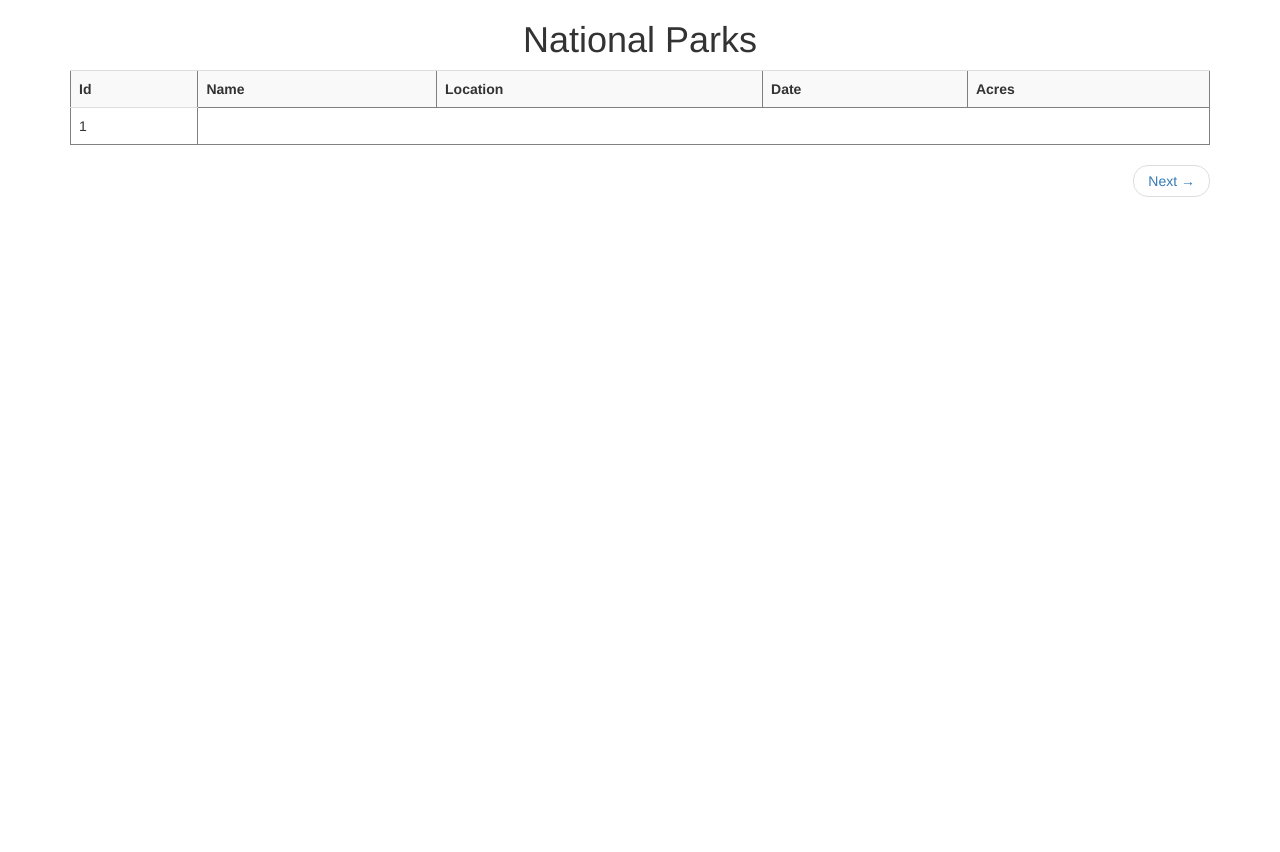
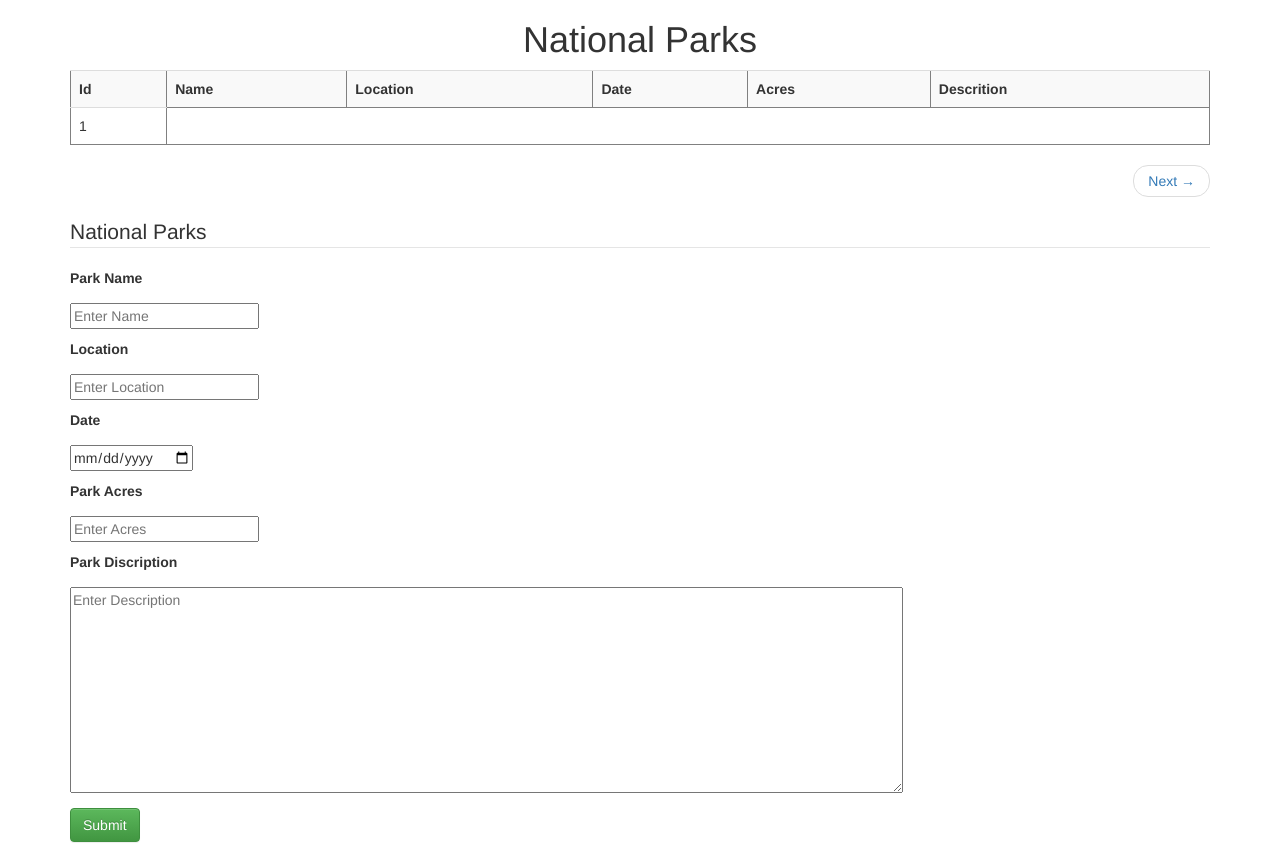
Before and after one commit to gregmccabe/Codeup_Web_Exercises, a PHP site: page /national_parks.php in a window 1280 px wide. Before the commit the page ends 197 px from the top, so only its background shows below. Run offline with PHP 8.4, Linux system fonts and the light colour scheme; tables that the repository leaves empty or names only in its code hold one stand-in row (values such as "Sample post"); some libraries are stand-ins or nearby versions.

Commit message:
Add form to national parks

```diff
--- a/public/national_parks.php
+++ b/public/national_parks.php
@@ -21,9 +21,18 @@ if (isset($_GET['page'])) {
     $offset = $pageNumber * $limitRecord;
 
 }
+// $stmt = $dbc->prepare('SELECT * FROM national_parks WHERE id = :id');
 
-$query = "SELECT * FROM national_parks LIMIT {$limitRecord} OFFSET {$offset}";
-$stmt = $dbc->query($query);
+// $stmt->bindValue(':id', 1, PDO::PARAM_INT);
+// $stmt->execute();
+
+// print_r($stmt->fetchAll(PDO::FETCH_ASSOC));
+$query = "SELECT * FROM national_parks LIMIT :limitRecord OFFSET :offset";
+$stmt = $dbc->prepare($query);
+$stmt->bindValue(':limitRecord', $limitRecord, PDO::PARAM_INT);
+$stmt->bindValue(':offset', $offset, PDO::PARAM_INT);
+$stmt->execute();
+
 $parks = $stmt->fetchAll(PDO::FETCH_ASSOC);
 
 $count = $dbc->query("SELECT * FROM national_parks;")->fetchColumn();
@@ -57,6 +66,7 @@ $prevPage = $pageNumber - 1;
                 <th>Location</th>
                 <th>Date</th>
                 <th>Acres</th>
+                <th>Descrition</th>
             </tr>
              <? foreach ($parks as $park) : ?>
             <tr>
@@ -76,6 +86,46 @@ $prevPage = $pageNumber - 1;
           <li class="next"><a href="national_parks.php?page=<?= $nextPage; ?>">Next &rarr;</a></li>
         <? endif ?>
     </ul>
+    <form>
+  <fieldset>
+    <legend>National Parks</legend>
+        <p>
+            <label for="name">Park Name</label>
+        </p>
+        <p>
+            <input id="name" name="name" type="text" placeholder="Enter Name">
+        </p>
+
+        <p><label for="location">Location</label></p>
+        <p>
+            <input id="location" name="location" type="text" placeholder="Enter Location">
+        </p>
+
+        <p>
+            <label for="date">Date</label>
+        </p>
+        <p>
+            <input id="date" name="date" type="date" placeholder="Enter Date">
+        </p>
+
+        <p>
+            <label for="acres">Park Acres</label>
+        </p>
+        <p>
+            <input id="acres" name="acres" type="float" placeholder="Enter Acres">
+        </p>
+
+        <p>
+            <label for="description">Park Discription</label>
+        </p>
+        <p>
+            <textarea id="description" name="description" rows="10" cols="100" placeholder="Enter Description"></textarea>
+        </p>
+        <p>
+            <button type="Submit" name="Submit" class="btn btn-success">Submit</button>
+        </p>
+  </fieldset>
+</form>
 </div>
 </body>
 </html
```
